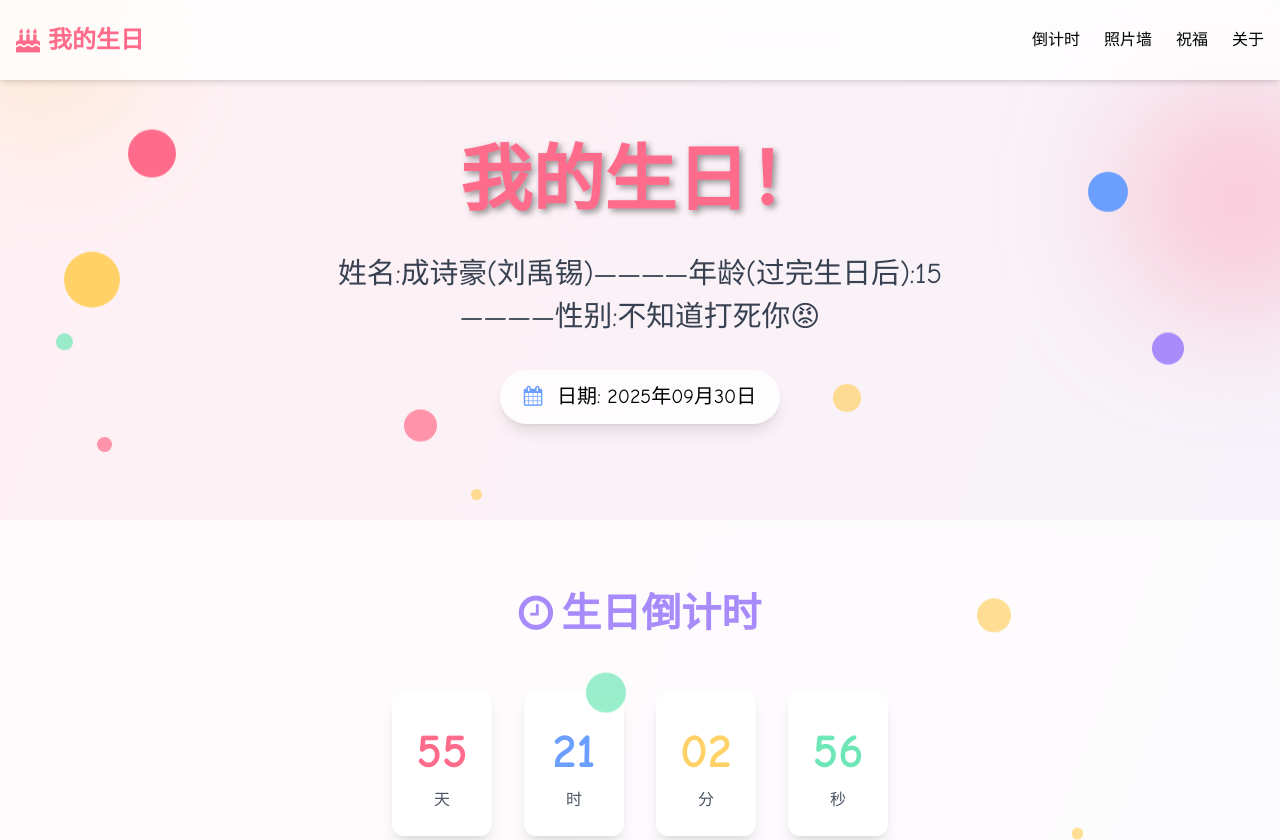
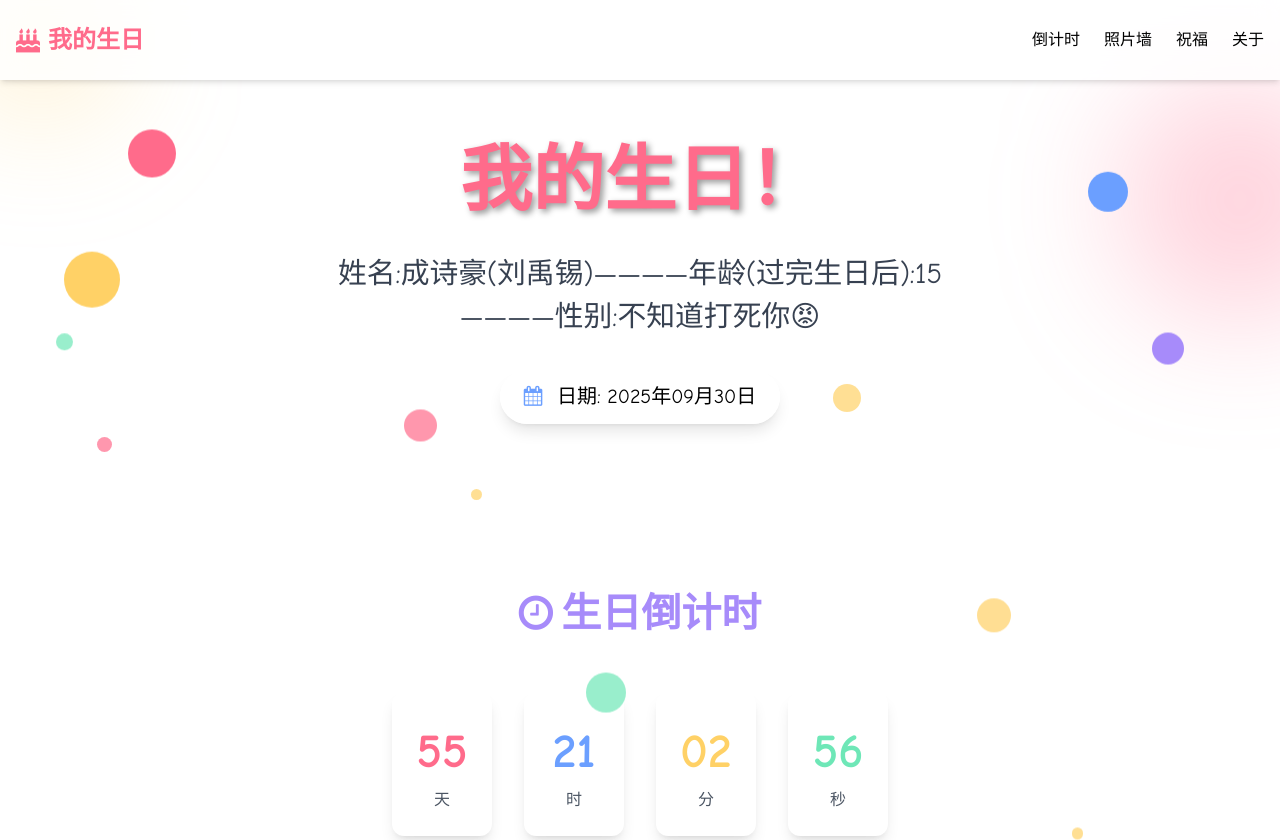
Before and after one commit to bongo-csh/bongo-csh.github.io, a plain HTML site: page index.html in a window 1280 px wide. Shown: the top 840 px of the page. Drawn offline with nearby package versions, Linux system fonts and the light colour scheme.

Commit message:
Update index.html

```diff
--- a/index.html
+++ b/index.html
@@ -51,7 +51,7 @@
         }
     </style>
 </head>
-<body class="bg-gradient-to-br from-birthday-pink/10 to-birthday-blue/10 min-h-screen font-celebration overflow-x-hidden">
+<body class="https://so1.360tres.com/t011c2a73fff364df15.jpg min-h-screen font-celebration overflow-x-hidden">
     <!-- 顶部导航 -->
     <nav class="fixed top-0 left-0 right-0 bg-white/80 backdrop-blur-md z-50 shadow-md transition-all duration-300">
         <div class="container mx-auto px-4 py-3 flex justify-between items-center">
```
